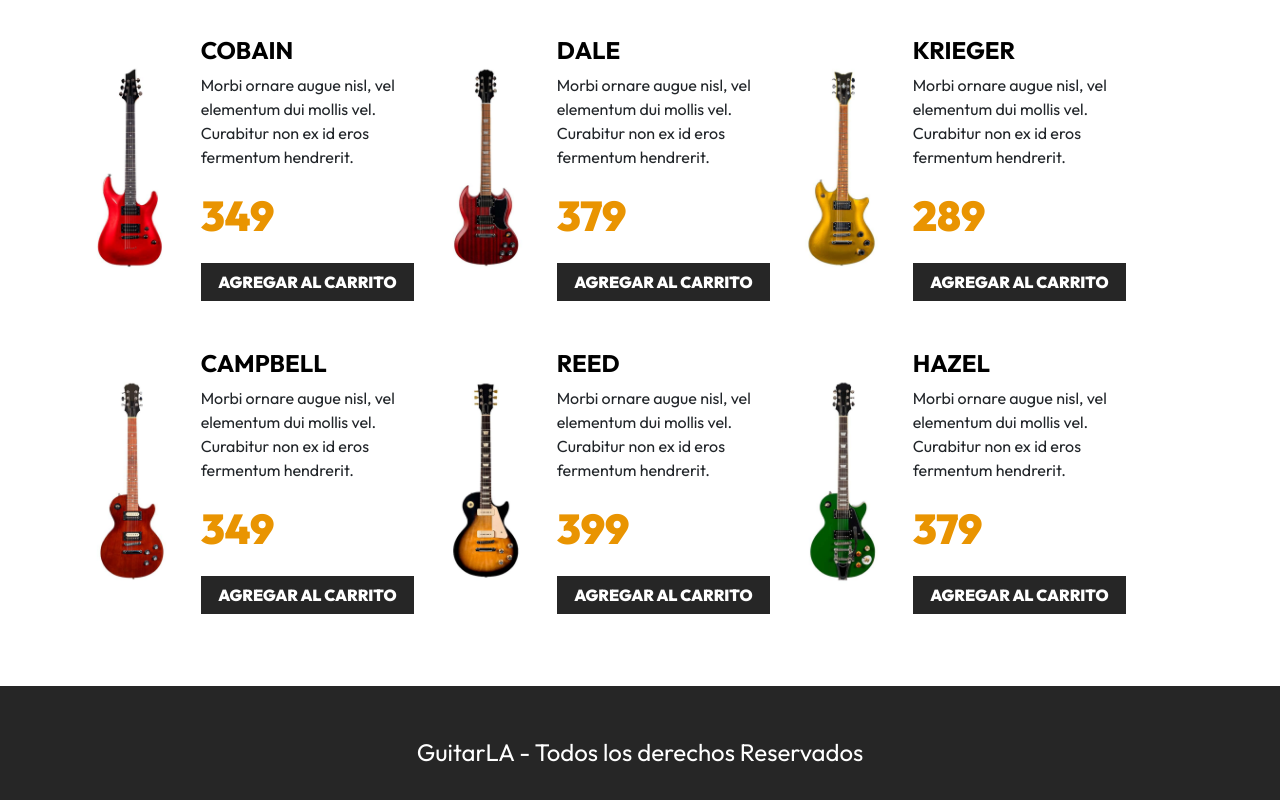
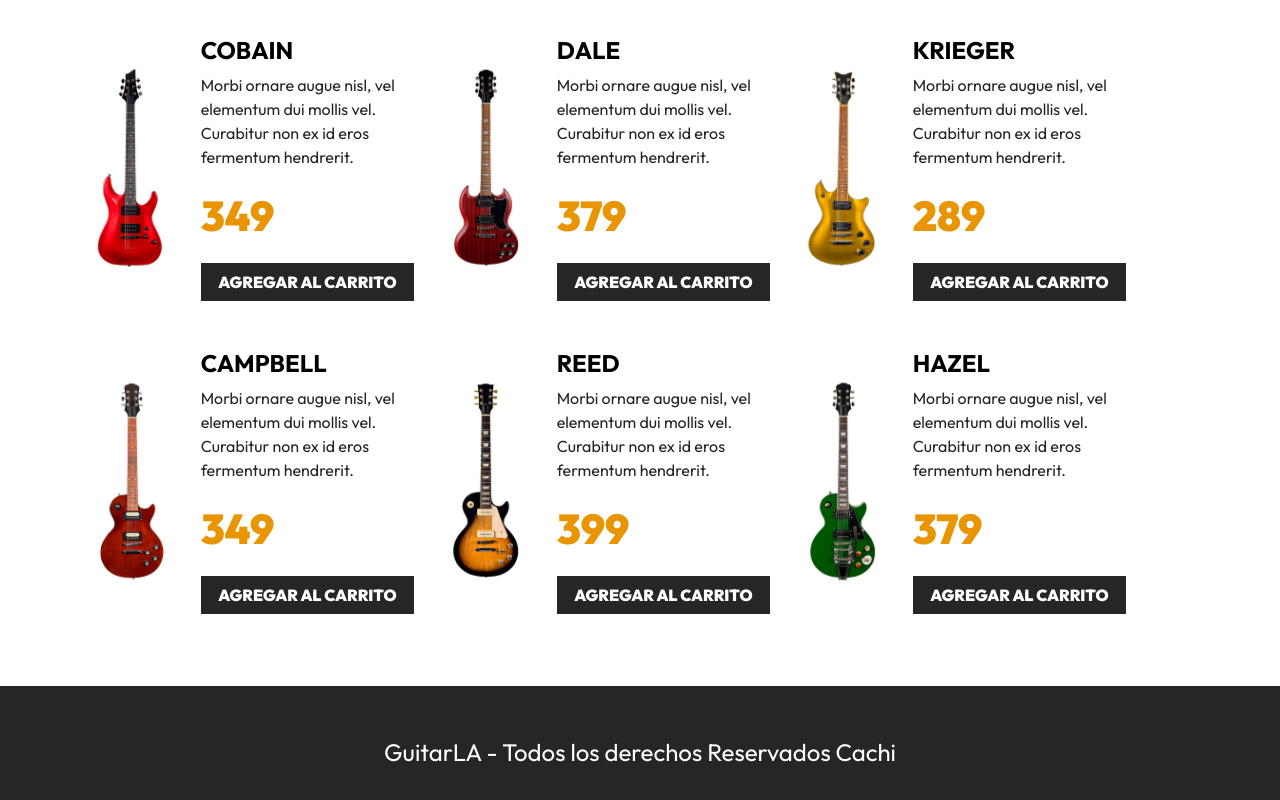
Before and after one commit to Cachi1997/guitar-la-V2, a React (Vite) app: page / in a window 1280 px wide. Shown: the part 956-1756 px from the top of the page. Built offline with nearby package versions, Linux system fonts and the light colour scheme.

Commit message:
Update Footer component to include the name "Cachi" in the copyright notice

```diff
--- a/src/components/Footer.jsx
+++ b/src/components/Footer.jsx
@@ -5,7 +5,7 @@ const Footer = () => {
     <footer className="bg-dark mt-5 py-5">
       <div className="container-xl">
         <p className="text-white text-center fs-4 mt-4 m-md-0">
-          GuitarLA - Todos los derechos Reservados
+          GuitarLA - Todos los derechos Reservados Cachi
         </p>
       </div>
     </footer>
```
